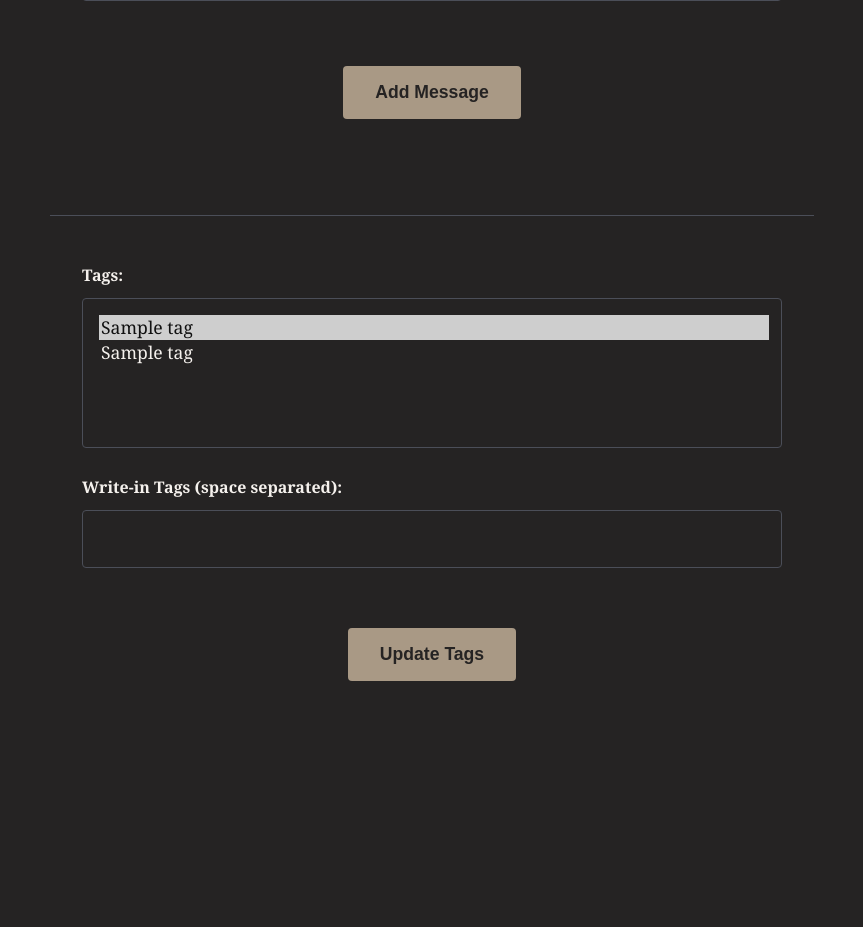
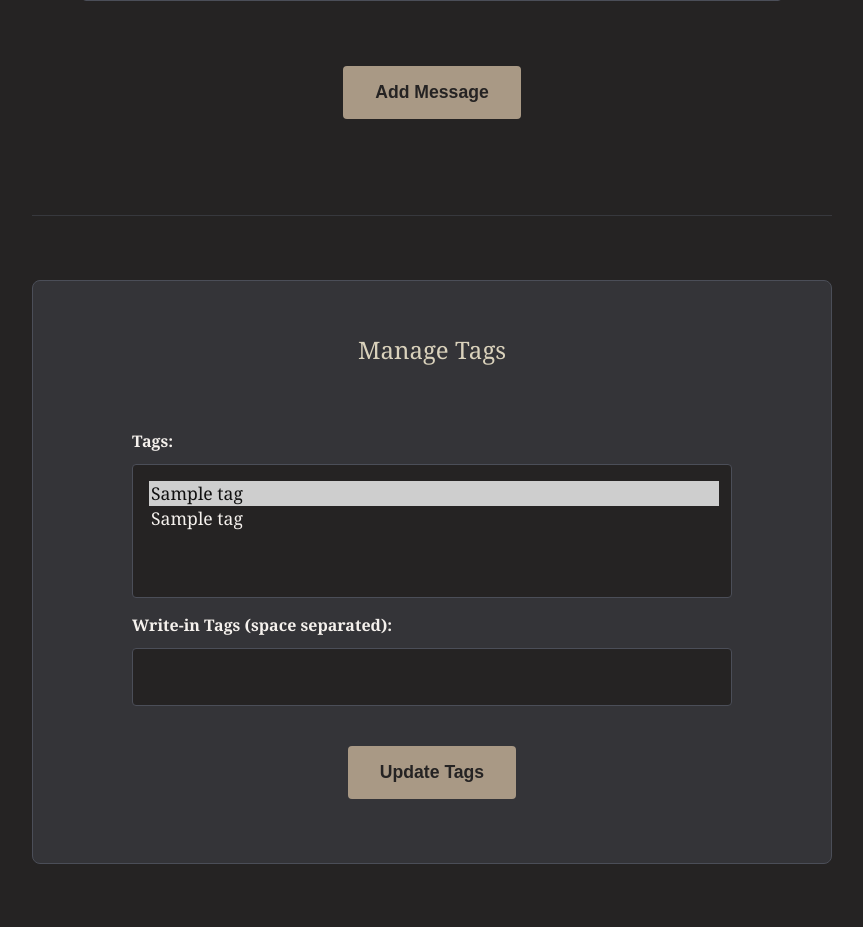
Before and after one commit to apiarian/village, a Flask app: template village_py/village/templates/thread.html in a window 1280 px wide. Shown: the part 1082-2009 px from the top of the page, without its empty margins (208-1071 px from the left). Before the commit the page ends 1763 px from the top, so only its background shows below. Run offline with Flask 3, Linux system fonts and the light colour scheme; the template is opened without the code that fills it: most values are stand-ins (such as "Sample title", 1, 10 or a date in 2020); some libraries are stand-ins or nearby versions.

Commit message:
more thread styling

```diff
--- a/static/style.css
+++ b/static/style.css
@@ -335,6 +335,17 @@ select.form-input[multiple] {
 @media (min-width: 768px) {
   select.form-input[multiple] {
     min-height: 150px;
+  }
+}
+
+/* Override for tag select to be more compact */
+select.form-input[multiple].tag-select {
+  min-height: 80px;
+}
+
+@media (min-width: 768px) {
+  select.form-input[multiple].tag-select {
+    min-height: 60px;
   }
 }
 
@@ -1032,3 +1043,88 @@ main:has(#chat-messages) {
   margin-top: 0;
   color: var(--text-secondary);
 }
+
+/* Section separators and headings */
+.section-separator {
+  margin: 3rem 0;
+  border: none;
+  border-top: 1px solid var(--border-color);
+  opacity: 0.5;
+}
+
+@media (min-width: 768px) {
+  .section-separator {
+    margin: 4rem 0;
+  }
+}
+
+.section-heading {
+  font-size: 1.3rem;
+  color: var(--text-secondary);
+  margin-bottom: 1.5rem;
+  text-align: center;
+  font-weight: 500;
+}
+
+@media (min-width: 768px) {
+  .section-heading {
+    font-size: 1.5rem;
+    margin-bottom: 2rem;
+  }
+}
+
+/* Tag management section */
+.tag-management-section {
+  background-color: var(--bg-secondary);
+  padding: 1.5rem;
+  border-radius: 8px;
+  margin-bottom: 2rem;
+  border: 1px solid var(--border-color);
+}
+
+@media (min-width: 768px) {
+  .tag-management-section {
+    padding: 2rem;
+    margin-bottom: 3rem;
+  }
+}
+
+/* Make tag form more compact */
+.tag-form .form-group {
+  margin-bottom: 1rem;
+}
+
+.tag-form .form-actions {
+  margin-top: 1.5rem;
+}
+
+/* Additional tag select styling */
+.tag-select {
+  /* Scroll when there are many options */
+  max-height: 200px;
+  overflow-y: auto;
+}
+
+/* When focused, expand slightly to show more options */
+.tag-select:focus {
+  max-height: 250px;
+  transition: max-height 0.2s ease;
+}
+
+/* Admin section styling */
+.admin-section {
+  background-color: color-mix(in srgb, var(--error-color) 10%, var(--bg-secondary) 90%);
+  padding: 1.5rem;
+  border-radius: 8px;
+  border: 1px solid color-mix(in srgb, var(--error-color) 30%, transparent 70%);
+}
+
+@media (min-width: 768px) {
+  .admin-section {
+    padding: 2rem;
+  }
+}
+
+.admin-section .section-heading {
+  color: var(--error-color);
+}
--- a/village_py/village/templates/thread.html
+++ b/village_py/village/templates/thread.html
@@ -91,22 +91,16 @@
 
 </form>
 
+<hr class="section-separator">
 
-{% if user_can_administer %}
-<div class="admin-actions">
-    {% if thread_is_visible %}
-    <a href="/threads/{{ root_post_id }}/make_hidden" class="admin-button">Hide this thread</a>
-    {% endif %}
-    <a href="/threads/{{ root_post_id }}/delete" class="admin-button admin-button-danger">Delete this thread</a>
-</div>
-{% endif %}
-
+<section class="tag-management-section">
+    <h2 class="section-heading">Manage Tags</h2>
     <form
         action="/threads/{{ root_post_id }}"
         method="POST"
         enctype="multipart/form-data"
-    class="basic-form"
-    id="thread-extend-form"
+        class="basic-form tag-form"
+        id="thread-tag-form"
     >
         <input type="hidden" name="csrf_token" value="{{ csrf_token() }}"/>
 
@@ -116,7 +110,7 @@
             <label for="tags" class="form-label">Tags:</label>
             <select
                 id="tags"
-            class="form-input"
+                class="form-input tag-select"
                 name="tags"
                 multiple
             >
@@ -150,5 +144,20 @@
             <button type="submit" class="form-button main-button">Update Tags</button>
         </div>
     </form>
+</section>
+
+{% if user_can_administer %}
+<hr class="section-separator">
+
+<section class="admin-section">
+    <h2 class="section-heading">Admin Actions</h2>
+    <div class="admin-actions">
+        {% if thread_is_visible %}
+        <a href="/threads/{{ root_post_id }}/make_hidden" class="admin-button">Hide this thread</a>
+        {% endif %}
+        <a href="/threads/{{ root_post_id }}/delete" class="admin-button admin-button-danger">Delete this thread</a>
+    </div>
+</section>
+{% endif %}
 
 {% include 'footer.html' %}
```
Lines whose indentation alone changed are shown as unchanged.
